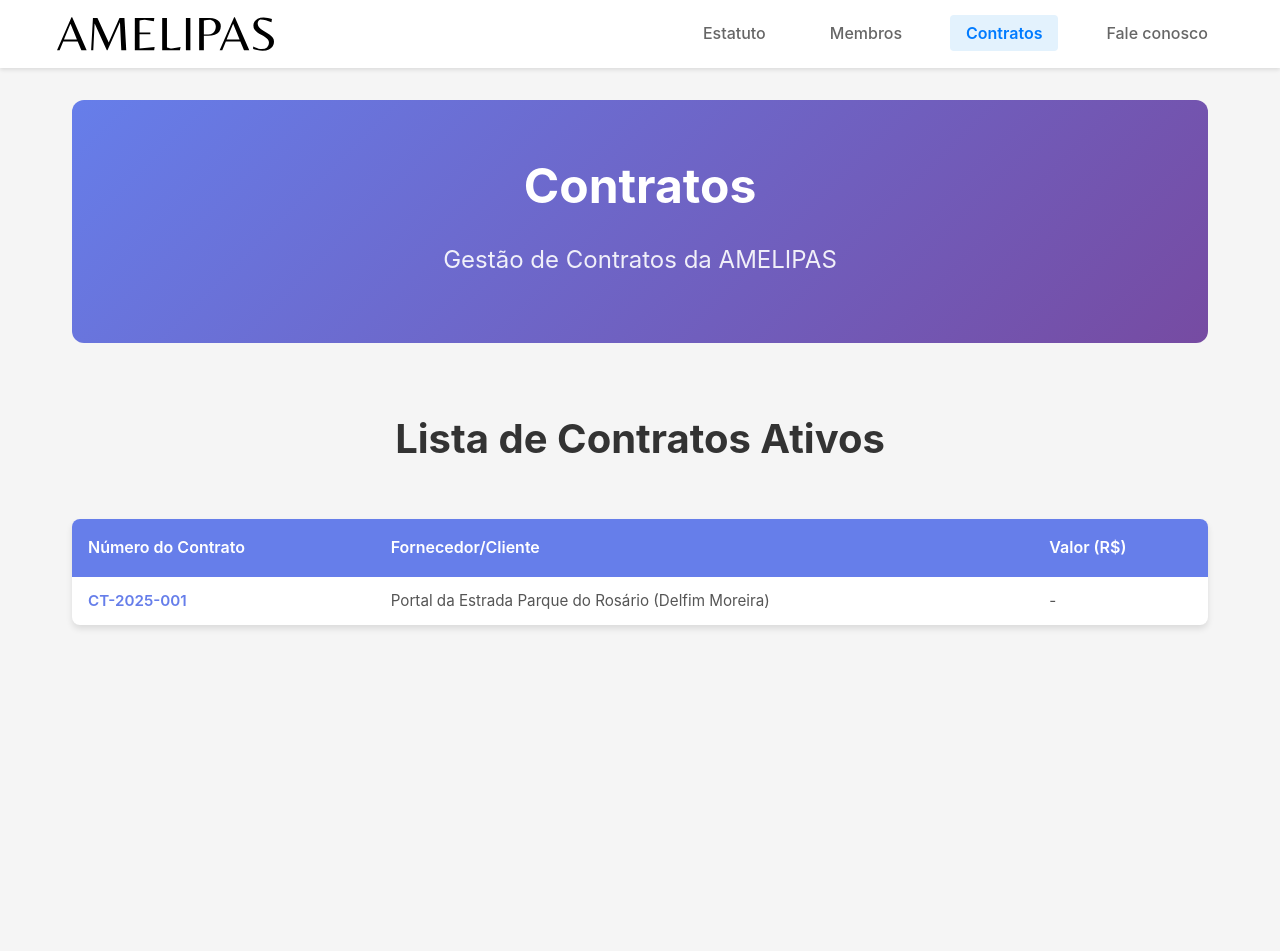
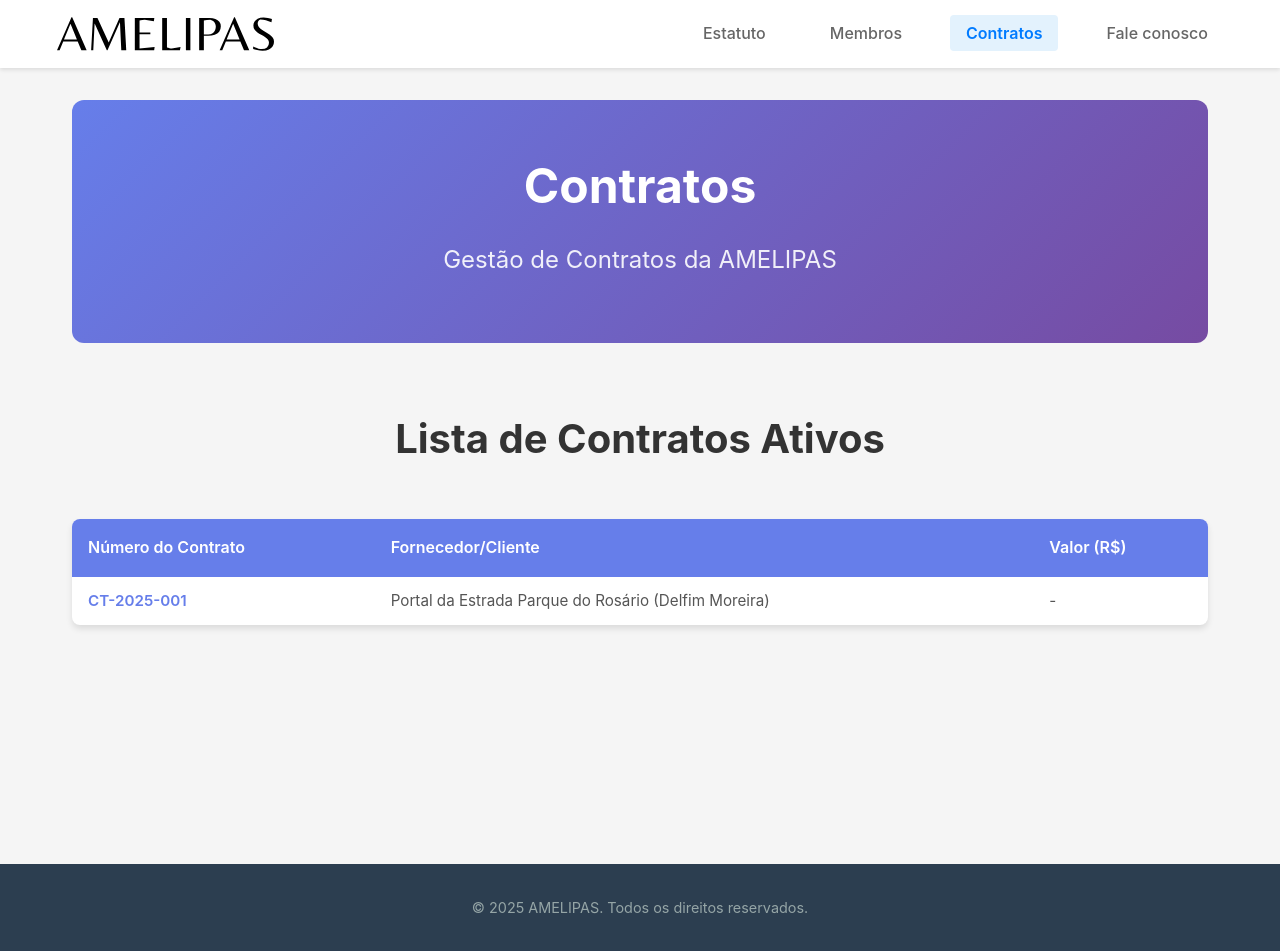
Before and after one commit to caiolagana/amelipas, an Angular app in the folder web/front/: page /contratos in a window 1280 px wide. Before the commit the page ends 868 px from the top, so only its background shows below. Built offline with nearby package versions, Linux system fonts and the light colour scheme.

Commit message:
add footer

```diff
--- a/web/front/src/app/app.html
+++ b/web/front/src/app/app.html
@@ -5,3 +5,6 @@
 <main class="main-content">
   <router-outlet></router-outlet>
 </main>
+
+<!-- Footer -->
+<app-footer></app-footer>
--- a/web/front/src/app/app.ts
+++ b/web/front/src/app/app.ts
@@ -1,10 +1,11 @@
 import { Component, signal } from '@angular/core';
 import { RouterOutlet } from '@angular/router';
 import { Navigation } from './components/navigation/navigation';
+import { Footer } from './components/footer/footer';
 
 @Component({
   selector: 'app-root',
-  imports: [RouterOutlet, Navigation],
+  imports: [RouterOutlet, Navigation, Footer],
   templateUrl: './app.html',
   styleUrl: './app.css'
 })
--- /dev/null
+++ b/web/front/src/app/components/footer/footer.css
@@ -0,0 +1,132 @@
+.site-footer {
+  background-color: #2c3e50;
+  color: #ecf0f1;
+  margin-top: 4rem;
+  padding: 2rem 0 2rem;
+}
+
+.footer-container {
+  max-width: 1200px;
+  margin: 0 auto;
+  padding: 0 1rem;
+}
+
+.footer-content {
+  display: grid;
+  grid-template-columns: 2fr 1fr 1fr;
+  gap: 3rem;
+  margin-bottom: 2rem;
+}
+
+.footer-section h3,
+.footer-section h4 {
+  color: #3498db;
+  margin-bottom: 1rem;
+  font-weight: 600;
+}
+
+.footer-brand {
+  display: flex;
+  align-items: center;
+  gap: 1rem;
+  margin-bottom: 1rem;
+}
+
+.footer-logo {
+  height: 40px;
+  width: auto;
+  object-fit: contain;
+}
+
+.footer-description {
+  line-height: 1.6;
+  color: #bdc3c7;
+  font-size: 0.95rem;
+}
+
+.footer-links {
+  list-style: none;
+  padding: 0;
+  margin: 0;
+}
+
+.footer-links li {
+  margin-bottom: 0.5rem;
+}
+
+.footer-links .amelipas-link {
+  color: #bdc3c7;
+  transition: color 0.3s ease;
+}
+
+.footer-links .amelipas-link:hover {
+  color: #3498db;
+}
+
+.footer-contact p {
+  margin-bottom: 0.5rem;
+  color: #bdc3c7;
+  font-size: 0.95rem;
+}
+
+.footer-contact .amelipas-link {
+  color: #3498db;
+  font-weight: 500;
+}
+
+.footer-bottom {
+  /* border-top: 1px solid #34495e;
+  padding-top: 1.5rem; */
+  text-align: center;
+}
+
+.footer-bottom p {
+  margin: 0;
+  color: #95a5a6;
+  font-size: 0.9rem;
+}
+
+/* Responsive design */
+@media (max-width: 768px) {
+  .footer-content {
+    grid-template-columns: 1fr;
+    gap: 2rem;
+  }
+
+  .footer-brand {
+    justify-content: center;
+    text-align: center;
+  }
+
+  .footer-section {
+    text-align: center;
+  }
+
+  .site-footer {
+    margin-top: 2rem;
+    padding: 2rem 0 1rem;
+  }
+
+  .footer-container {
+    padding: 0 1rem;
+  }
+}
+
+@media (max-width: 480px) {
+  .footer-brand {
+    flex-direction: column;
+    gap: 0.5rem;
+  }
+
+  .footer-logo {
+    height: 32px;
+  }
+
+  .footer-content {
+    gap: 1.5rem;
+  }
+
+  .site-footer {
+    padding: 1.5rem 0 1rem;
+  }
+}
--- /dev/null
+++ b/web/front/src/app/components/footer/footer.html
@@ -0,0 +1,38 @@
+<footer class="site-footer">
+  <div class="footer-container">
+    <!-- <div class="footer-content">
+      <div class="footer-section">
+        <div class="footer-brand">
+          <img src="assets/images/amelipas.svg" alt="AMELIPAS Logo" class="footer-logo">
+          <h3>AMELIPAS</h3>
+        </div>
+        <p class="footer-description">
+          Associação de Meliponicultores para Preservação e Recuperação Ambiental da Serra da Mantiqueira
+        </p>
+      </div>
+
+      <div class="footer-section">
+        <h4>Links Rápidos</h4>
+        <ul class="footer-links">
+          <li><a routerLink="/" class="amelipas-link">Home</a></li>
+          <li><a routerLink="/estatuto" class="amelipas-link">Estatuto</a></li>
+          <li><a routerLink="/membros" class="amelipas-link">Membros</a></li>
+          <li><a routerLink="/contratos" class="amelipas-link">Contratos</a></li>
+        </ul>
+      </div>
+
+      <div class="footer-section">
+        <h4>Contato</h4>
+        <div class="footer-contact">
+          <p>Serra da Mantiqueira</p>
+          <p>Minas Gerais, Brasil</p>
+          <a routerLink="/contato" class="amelipas-link">Fale conosco</a>
+        </div>
+      </div>
+    </div> -->
+
+    <div class="footer-bottom">
+      <p>&copy; {{ currentYear }} AMELIPAS. Todos os direitos reservados.</p>
+    </div>
+  </div>
+</footer>
--- /dev/null
+++ b/web/front/src/app/components/footer/footer.ts
@@ -0,0 +1,12 @@
+import { Component } from '@angular/core';
+import { RouterLink } from '@angular/router';
+
+@Component({
+  selector: 'app-footer',
+  imports: [RouterLink],
+  templateUrl: './footer.html',
+  styleUrl: './footer.css'
+})
+export class Footer {
+  currentYear = new Date().getFullYear();
+}
```
